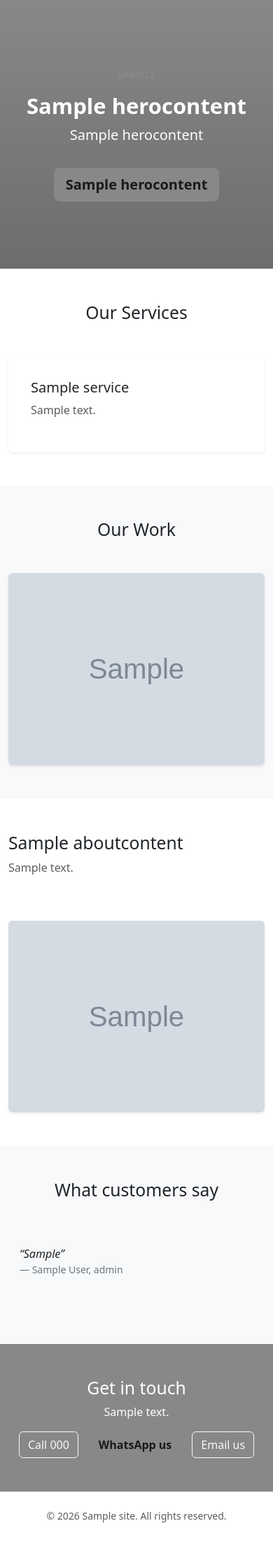
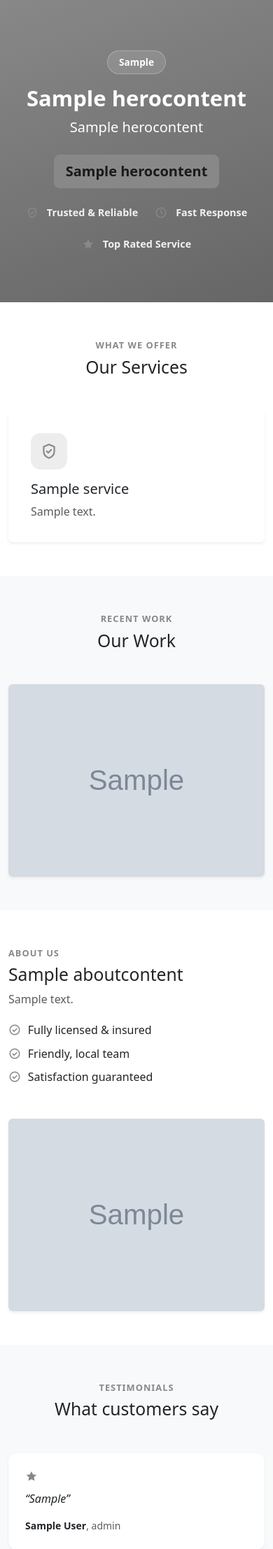
Before and after one commit to DNRessay/Digital, a Django app: a page that uses backend/templates/themes/local_service/index.html in a window 390 px wide. Shown: the part 57-2271 px from the top of the page at 70% size. Before the commit the page ends 2233 px from the top, so only its background shows below. Run offline with Django 5.2, Linux system fonts and the light colour scheme; tables that the repository leaves empty hold one stand-in row (values such as "Sample post"); grey boxes marked "Sample" are stand-in pictures; some libraries are stand-ins or nearby versions.

Commit message:
Add visual density to the Local Service theme: icons, badges, illustration
The theme rendered too bland next to real BootstrapMade demos (no icons,
no decorative graphics, thin sections) — fair complaint after seeing it
live. Closes most of that visual gap with original, license-free assets
rather than copying template files:

- Inline SVG icon sprite (shield/clock/star/wrench/check/phone/chat/mail),
  hand-authored generic geometric icons, no third-party icon font
- Original abstract hero illustration (frontend/themes/local-service/img)
- Hero: eyebrow badge pill + 3-item icon feature row alongside the CTA
- Service cards: icon badge per service (new Service.icon admin-editable
  field, migration 0002)
- About: icon checklist; testimonials: card treatment with star icon
- Contact buttons: icon-prefixed

Verified locally with a Pen4U-like test site (desktop + mobile
screenshots) before pushing.

Co-Authored-By: Claude Sonnet 5 <noreply@anthropic.com>
Claude-Session: https://claude.ai/code/session_01QgHEVXKwKd91VNi7PU6bAs

```diff
--- a/backend/builder/models.py
+++ b/backend/builder/models.py
@@ -54,10 +54,20 @@ class AboutContent(models.Model):
         return f"About — {self.site.name}"
 
 
+SERVICE_ICON_CHOICES = [
+    ("shield", "Shield"),
+    ("wrench", "Wrench"),
+    ("clock", "Clock"),
+    ("star", "Star"),
+    ("check-circle", "Checkmark"),
+]
+
+
 class Service(models.Model):
     site = models.ForeignKey(Site, on_delete=models.CASCADE, related_name="services")
     title = models.CharField(max_length=120)
     description = models.TextField(blank=True)
+    icon = models.CharField(max_length=20, choices=SERVICE_ICON_CHOICES, default="shield")
     order = models.PositiveIntegerField(default=0)
 
     class Meta:
--- a/backend/templates/themes/local_service/index.html
+++ b/backend/templates/themes/local_service/index.html
@@ -6,6 +6,8 @@
 {% endblock %}
 
 {% block content %}
+{% include "themes/local_service/_icons.html" %}
+
 <nav class="navbar navbar-expand-lg navbar-light bg-white border-bottom sticky-top">
   <div class="container">
     <a class="navbar-brand fw-bold" href="#">{{ site.name }}</a>
@@ -23,26 +25,56 @@
   </div>
 </nav>
 
-<header class="ls-hero text-white text-center py-5">
-  <div class="container py-5">
-    {% if site.hero.eyebrow %}<p class="text-uppercase fw-bold small ls-accent">{{ site.hero.eyebrow }}</p>{% endif %}
-    <h1 class="display-5 fw-bold">{{ site.hero.heading }}</h1>
-    {% if site.hero.subheading %}<p class="lead col-lg-8 mx-auto">{{ site.hero.subheading }}</p>{% endif %}
-    <a href="{{ site.hero.cta_url }}" class="btn btn-lg ls-btn-primary mt-3">{{ site.hero.cta_label }}</a>
+<header class="ls-hero text-white py-5">
+  <div class="container py-4">
+    <div class="row align-items-center g-5">
+      <div class="col-lg-6 text-center text-lg-start">
+        {% if site.hero.eyebrow %}
+          <span class="ls-badge-pill">{{ site.hero.eyebrow }}</span>
+        {% endif %}
+        <h1 class="display-5 fw-bold mt-3">{{ site.hero.heading }}</h1>
+        {% if site.hero.subheading %}<p class="lead">{{ site.hero.subheading }}</p>{% endif %}
+        <a href="{{ site.hero.cta_url }}" class="btn btn-lg ls-btn-primary mt-2">{{ site.hero.cta_label }}</a>
+
+        <div class="ls-feature-row mt-4">
+          <div class="ls-feature-item">
+            <svg class="ls-icon ls-icon-sm"><use href="#icon-shield"></use></svg>
+            <span>Trusted &amp; Reliable</span>
+          </div>
+          <div class="ls-feature-item">
+            <svg class="ls-icon ls-icon-sm"><use href="#icon-clock"></use></svg>
+            <span>Fast Response</span>
+          </div>
+          <div class="ls-feature-item">
+            <svg class="ls-icon ls-icon-sm"><use href="#icon-star"></use></svg>
+            <span>Top Rated Service</span>
+          </div>
+        </div>
+      </div>
+      <div class="col-lg-6 d-none d-lg-block">
+        <img src="{% static 'themes/local-service/img/hero-illustration.svg' %}" alt="" class="img-fluid">
+      </div>
+    </div>
   </div>
 </header>
 
 {% if site.services.all %}
 <section id="services" class="py-5">
   <div class="container">
-    <h2 class="text-center mb-5">Our Services</h2>
+    <div class="text-center mb-5">
+      <span class="ls-eyebrow">What we offer</span>
+      <h2>Our Services</h2>
+    </div>
     <div class="row g-4">
       {% for service in site.services.all %}
       <div class="col-md-4">
-        <div class="card h-100 border-0 shadow-sm p-3">
+        <div class="card h-100 border-0 shadow-sm p-3 ls-service-card">
           <div class="card-body">
+            <div class="ls-icon-badge mb-3">
+              <svg class="ls-icon"><use href="#icon-{{ service.icon }}"></use></svg>
+            </div>
             <h3 class="h5">{{ service.title }}</h3>
-            <p class="text-muted">{{ service.description }}</p>
+            <p class="text-muted mb-0">{{ service.description }}</p>
           </div>
         </div>
       </div>
@@ -55,7 +87,10 @@
 {% if site.gallery_images.all %}
 <section id="gallery" class="py-5 bg-light">
   <div class="container">
-    <h2 class="text-center mb-5">Our Work</h2>
+    <div class="text-center mb-5">
+      <span class="ls-eyebrow">Recent work</span>
+      <h2>Our Work</h2>
+    </div>
     <div class="row g-3">
       {% for image in site.gallery_images.all %}
       <div class="col-md-4">
@@ -72,8 +107,14 @@
   <div class="container">
     <div class="row align-items-center g-5">
       <div class="col-lg-6">
+        <span class="ls-eyebrow">About us</span>
         <h2>{{ site.about.heading }}</h2>
         <p class="text-muted">{{ site.about.body }}</p>
+        <ul class="ls-check-list">
+          <li><svg class="ls-icon ls-icon-sm"><use href="#icon-check-circle"></use></svg> Fully licensed &amp; insured</li>
+          <li><svg class="ls-icon ls-icon-sm"><use href="#icon-check-circle"></use></svg> Friendly, local team</li>
+          <li><svg class="ls-icon ls-icon-sm"><use href="#icon-check-circle"></use></svg> Satisfaction guaranteed</li>
+        </ul>
       </div>
       {% if site.about.image %}
       <div class="col-lg-6">
@@ -88,14 +129,18 @@
 {% if site.testimonials.all %}
 <section class="py-5 bg-light">
   <div class="container">
-    <h2 class="text-center mb-5">What customers say</h2>
+    <div class="text-center mb-5">
+      <span class="ls-eyebrow">Testimonials</span>
+      <h2>What customers say</h2>
+    </div>
     <div class="row g-4">
       {% for t in site.testimonials.all %}
       <div class="col-md-4">
-        <blockquote class="p-3">
+        <div class="ls-testimonial-card">
+          <svg class="ls-icon ls-icon-sm ls-accent mb-2"><use href="#icon-star"></use></svg>
           <p class="fst-italic">&ldquo;{{ t.quote }}&rdquo;</p>
-          <footer class="blockquote-footer">{{ t.author_name }}{% if t.author_role %}, {{ t.author_role }}{% endif %}</footer>
-        </blockquote>
+          <p class="fw-bold mb-0 small">{{ t.author_name }}{% if t.author_role %}<span class="text-muted fw-normal">, {{ t.author_role }}</span>{% endif %}</p>
+        </div>
       </div>
       {% endfor %}
     </div>
@@ -108,9 +153,21 @@
     <h2>Get in touch</h2>
     {% if site.address %}<p>{{ site.address }}</p>{% endif %}
     <div class="d-flex justify-content-center gap-3 flex-wrap mt-3">
-      {% if site.phone %}<a href="tel:{{ site.phone }}" class="btn btn-outline-light">Call {{ site.phone }}</a>{% endif %}
-      {% if site.whatsapp_number %}<a href="https://wa.me/{{ site.whatsapp_number }}" class="btn ls-btn-primary">WhatsApp us</a>{% endif %}
-      {% if site.email %}<a href="mailto:{{ site.email }}" class="btn btn-outline-light">Email us</a>{% endif %}
+      {% if site.phone %}
+        <a href="tel:{{ site.phone }}" class="btn btn-outline-light">
+          <svg class="ls-icon ls-icon-sm"><use href="#icon-phone"></use></svg> Call {{ site.phone }}
+        </a>
+      {% endif %}
+      {% if site.whatsapp_number %}
+        <a href="https://wa.me/{{ site.whatsapp_number }}" class="btn ls-btn-primary">
+          <svg class="ls-icon ls-icon-sm"><use href="#icon-chat"></use></svg> WhatsApp us
+        </a>
+      {% endif %}
+      {% if site.email %}
+        <a href="mailto:{{ site.email }}" class="btn btn-outline-light">
+          <svg class="ls-icon ls-icon-sm"><use href="#icon-mail"></use></svg> Email us
+        </a>
+      {% endif %}
     </div>
   </div>
 </section>
--- a/frontend/themes/local-service/css/theme.css
+++ b/frontend/themes/local-service/css/theme.css
@@ -1,9 +1,30 @@
 .ls-hero {
-  background: linear-gradient(180deg, var(--primary) 0%, color-mix(in srgb, var(--primary) 80%, black) 100%);
+  background: linear-gradient(160deg, var(--primary) 0%, color-mix(in srgb, var(--primary) 75%, black) 100%);
 }
 
 .ls-accent {
   color: var(--secondary);
+}
+
+.ls-eyebrow {
+  display: inline-block;
+  color: var(--secondary);
+  text-transform: uppercase;
+  letter-spacing: 0.08em;
+  font-weight: 700;
+  font-size: 0.8rem;
+  margin-bottom: 0.4rem;
+}
+
+.ls-badge-pill {
+  display: inline-block;
+  background: rgba(255, 255, 255, 0.12);
+  border: 1px solid rgba(255, 255, 255, 0.25);
+  color: #fff;
+  border-radius: 999px;
+  padding: 0.35rem 1rem;
+  font-size: 0.85rem;
+  font-weight: 600;
 }
 
 .ls-btn-primary {
@@ -21,3 +42,92 @@
 .ls-contact {
   background: var(--primary);
 }
+
+/* Icons */
+.ls-icon {
+  width: 22px;
+  height: 22px;
+  vertical-align: -4px;
+}
+
+.ls-icon-sm {
+  width: 18px;
+  height: 18px;
+  vertical-align: -3px;
+  margin-right: 0.35rem;
+}
+
+.ls-icon-badge {
+  display: inline-flex;
+  align-items: center;
+  justify-content: center;
+  width: 52px;
+  height: 52px;
+  border-radius: 14px;
+  background: color-mix(in srgb, var(--secondary) 15%, white);
+  color: var(--primary);
+}
+
+.ls-icon-badge .ls-icon {
+  width: 26px;
+  height: 26px;
+}
+
+/* Hero feature row */
+.ls-feature-row {
+  display: flex;
+  gap: 1.5rem;
+  flex-wrap: wrap;
+  justify-content: center;
+}
+
+.ls-feature-item {
+  display: flex;
+  align-items: center;
+  gap: 0.4rem;
+  font-size: 0.9rem;
+  font-weight: 600;
+  color: rgba(255, 255, 255, 0.9);
+}
+
+.ls-feature-item .ls-icon {
+  color: var(--secondary);
+}
+
+@media (min-width: 992px) {
+  .ls-feature-row {
+    justify-content: flex-start;
+  }
+}
+
+/* Service cards */
+.ls-service-card {
+  transition: transform 0.15s ease;
+}
+
+.ls-service-card:hover {
+  transform: translateY(-4px);
+}
+
+/* About check list */
+.ls-check-list {
+  list-style: none;
+  padding: 0;
+  margin: 1.25rem 0 0;
+  display: flex;
+  flex-direction: column;
+  gap: 0.6rem;
+}
+
+.ls-check-list .ls-icon {
+  color: var(--secondary);
+}
+
+/* Testimonials */
+.ls-testimonial-card {
+  background: white;
+  border-radius: 12px;
+  padding: 1.5rem;
+  height: 100%;
+  box-shadow: 0 1px 3px rgba(15, 30, 61, 0.08);
+}
```
Also changed, not shown: backend/templates/themes/local_service/_icons.html (added, +35 -0 lines), backend/builder/migrations/0002_service_icon.py (added), frontend/themes/local-service/img/hero-illustration.svg (added).
